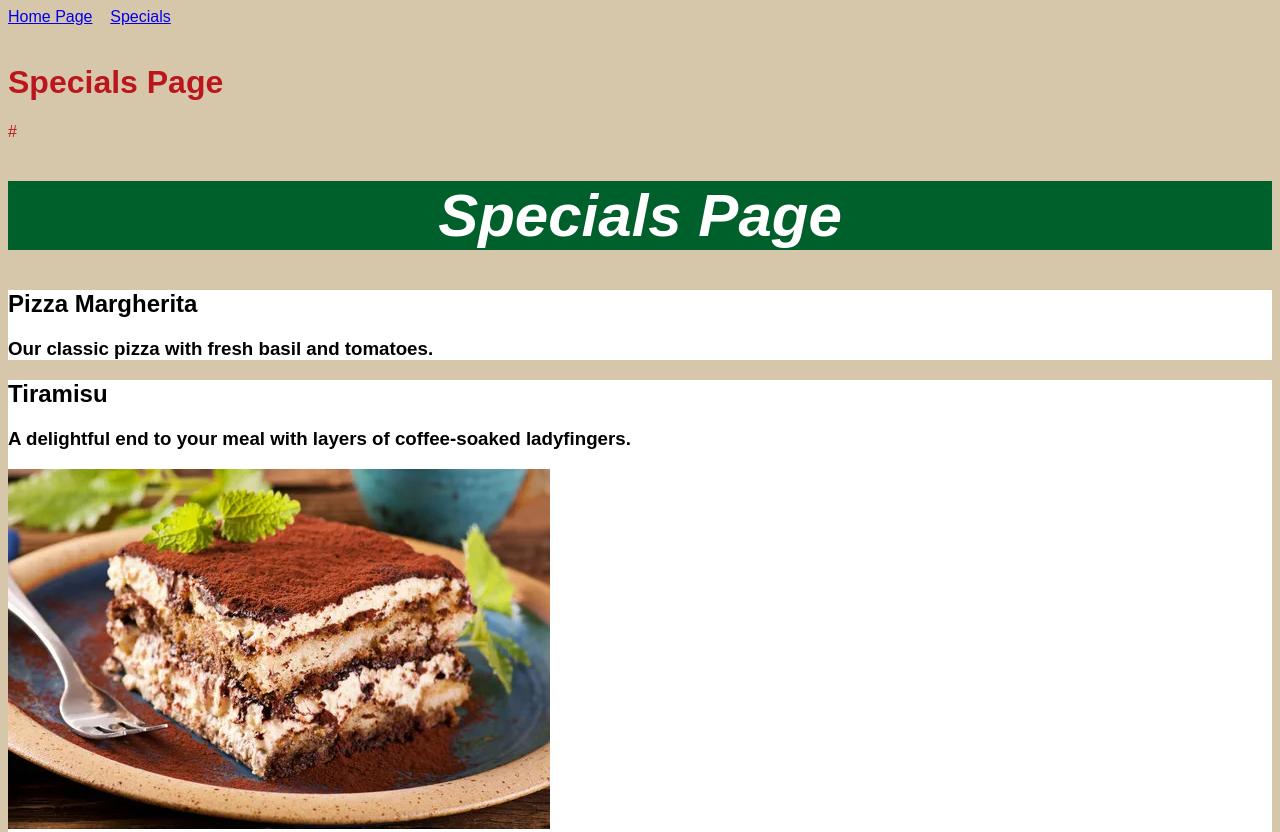
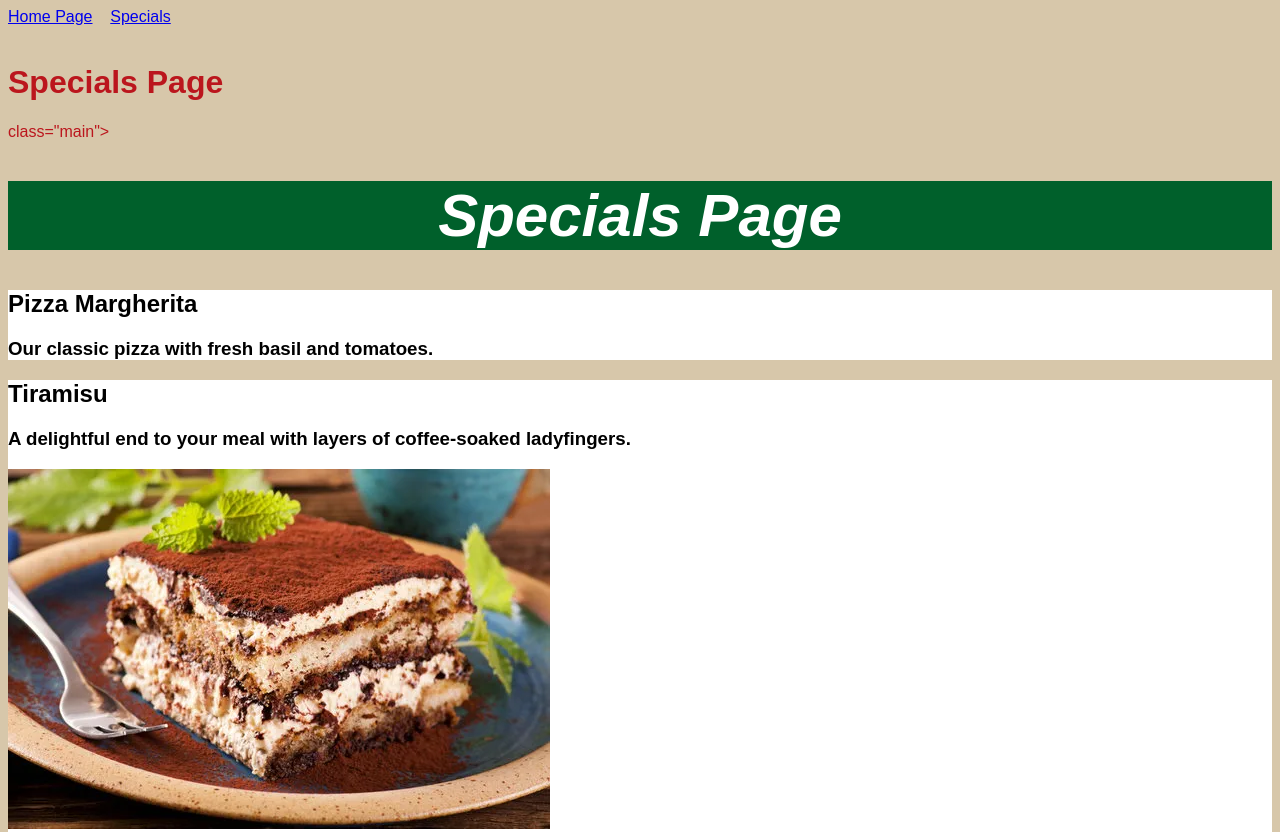
Before and after one commit to lhutson2008/WEB110, a plain HTML site: page WK5/specials2.html in a window 1280 px wide. Shown: the top 832 px of the page. Drawn offline with Linux system fonts and the light colour scheme.

Commit message:
Add files via upload

```diff
--- a/WK5/specials2.html
+++ b/WK5/specials2.html
@@ -15,8 +15,8 @@
     <h1>Specials Page</h1>
 
 
-<div class="main">
-<bg-image>#
+ <div>class="main">
+
 <header>
    <h1>Specials Page </h1></header>
   <section class="special-item">
```
Also changed, not shown: WK5/index2.html (+1 -1 lines).
